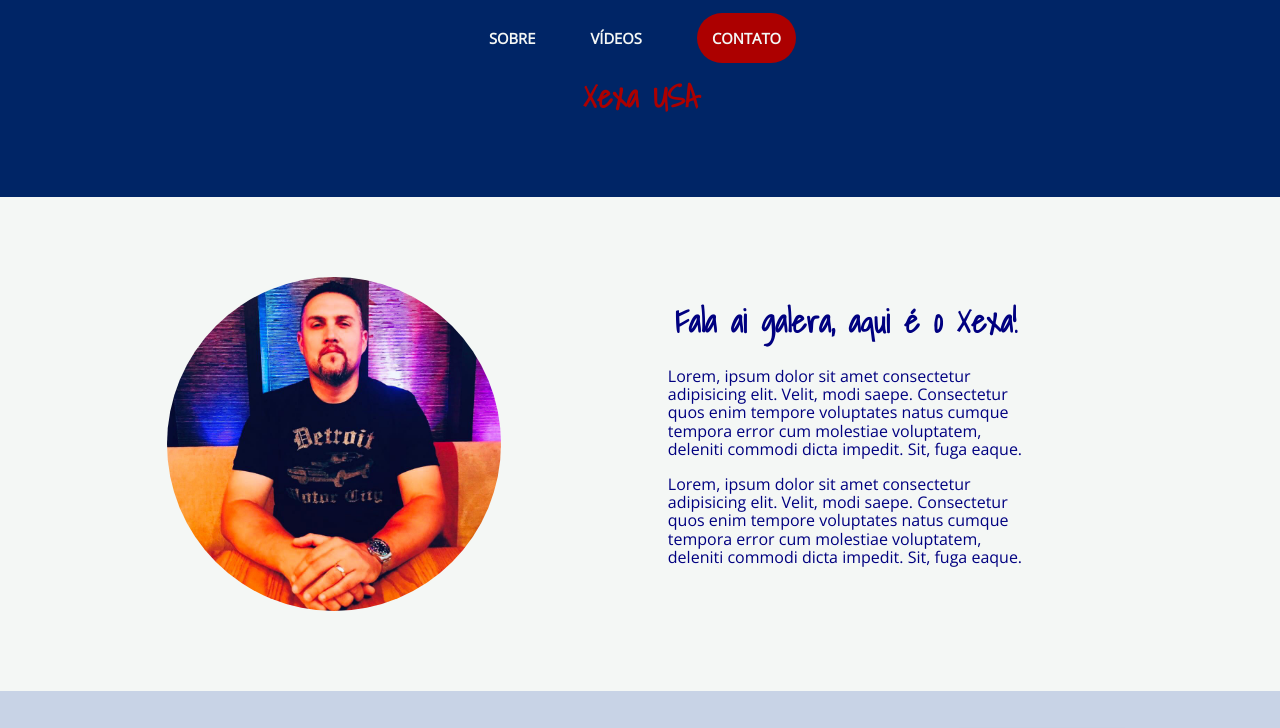
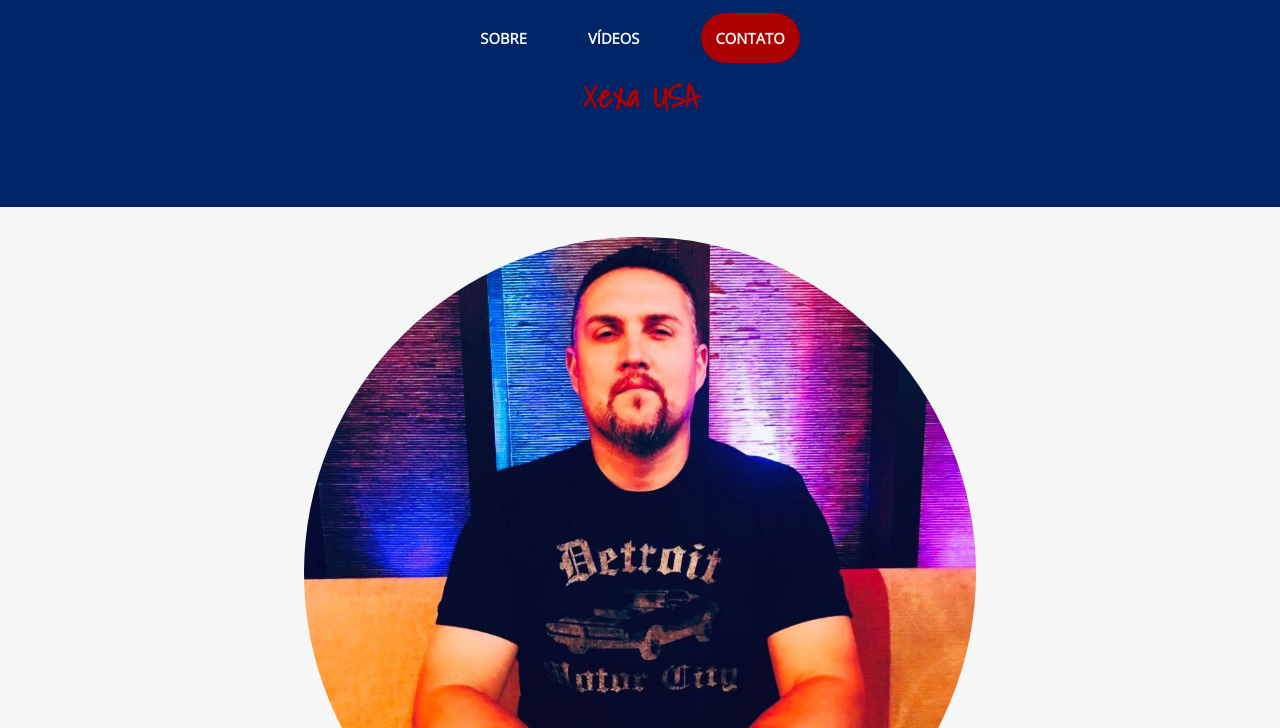
Before and after one commit to nanab210/Xexa-USA, a website built with Parcel: page index.html in a window 1280 px wide. Shown: the top 728 px of the page. Built offline with nearby package versions, Linux system fonts and the light colour scheme; no server answers; grey boxes are pictures that could not be loaded.

Commit message:
Added styles for tablet screens

```diff
--- a/css/main.css
+++ b/css/main.css
@@ -373,56 +373,49 @@ footer a {
   (min-resolution: 120dpi) {
   /* Style adjustments for high resolution devices */
 }
-
-@media only screen and (min-width: 1200px) {
-  /*------ General Styles ------*/
+@media only screen and (min-width: 768px) {
+  /*---General Styles---*/
 
   /*---Header---*/
-  header {
-    padding-bottom: 60px;
+
+  header .content-wrapper {
+    display: flex;
+    justify-content: center;
+    flex-flow: row wrap;
   }
 
   header nav {
     display: flex;
-    justify-content: flex-end;
+    justify-content: center;
     width: 100%;
   }
 
-  header nav li {
-    padding-left: 30px;
+  header nav ul {
+    display: flex;
+    justify-content: space-between;
+    width: 80%;
+  }
+
+  header {
+    padding-bottom: 70px;
   }
 
   /*---Main---*/
 
-  .main {
-    display: flex;
-    flex-direction: row;
-    flex-wrap: nowrap;
-    padding-top: 80px;
-    padding-bottom: 80px;
-    width: 80%;
-  }
+  /*---Channel---*/
 
-  img {
-    border-radius: 50%;
-    width: 50%;
-  }
+  /*---Footer---*/
+}
+@media only screen and (min-width: 1200px) {
+  /*---General Styles---*/
 
-  .main .content-wrapper {
-    width: 50%;
-  }
+  /*---Header---*/
 
-  /*--- Channel ----*/
+  /*---Main---*/
 
-  .channel {
-    display: flex;
-  }
+  /*---Channel---*/
 
-  .videos {
-    display: flex;
-    flex-wrap: nowrap;
-    margin: 25px;
-  }
+  /*---Footer---*/
 }
 
 /* ==========================================================================
```
Also changed, not shown: index.html (+3 -2 lines).
